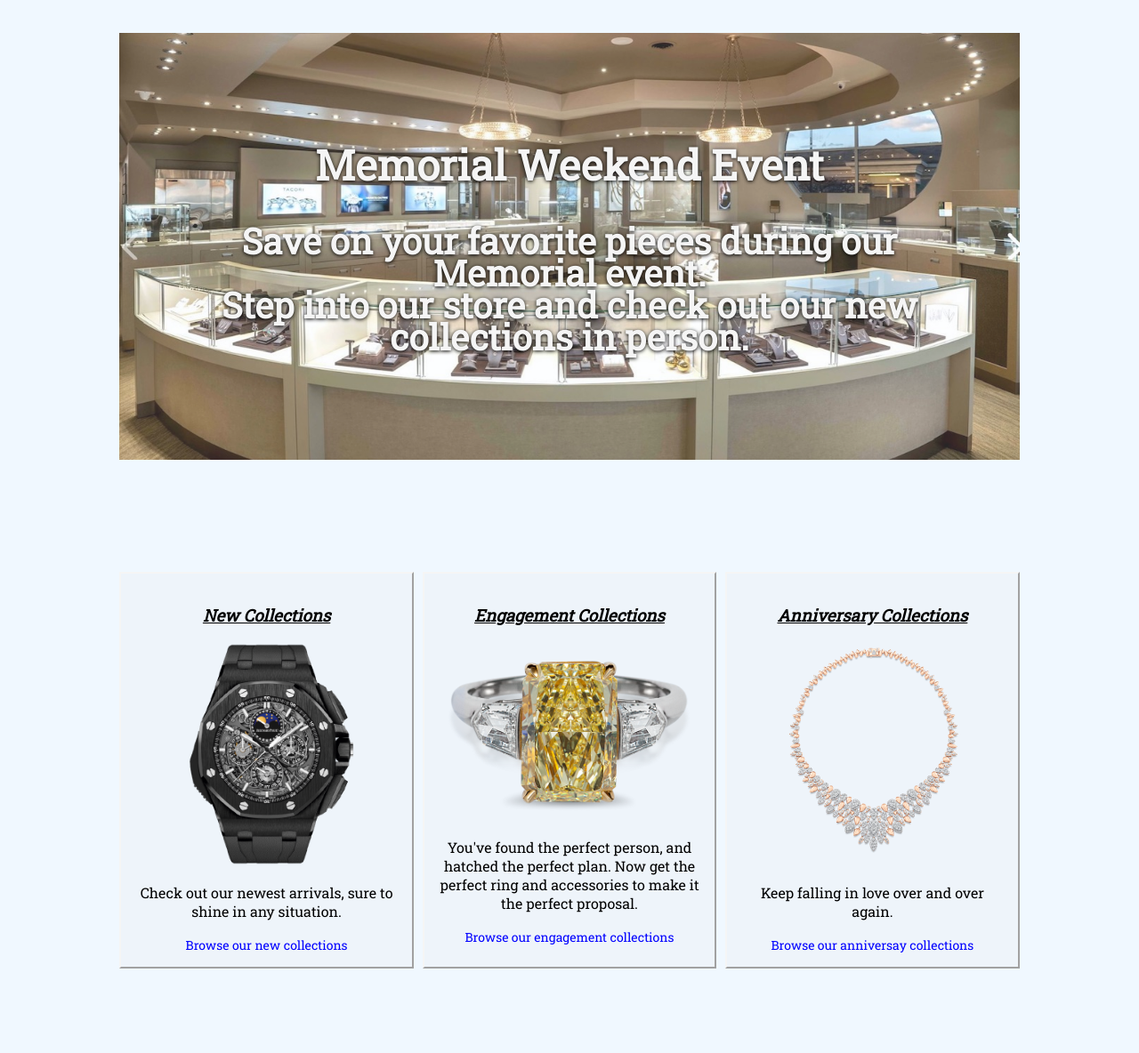
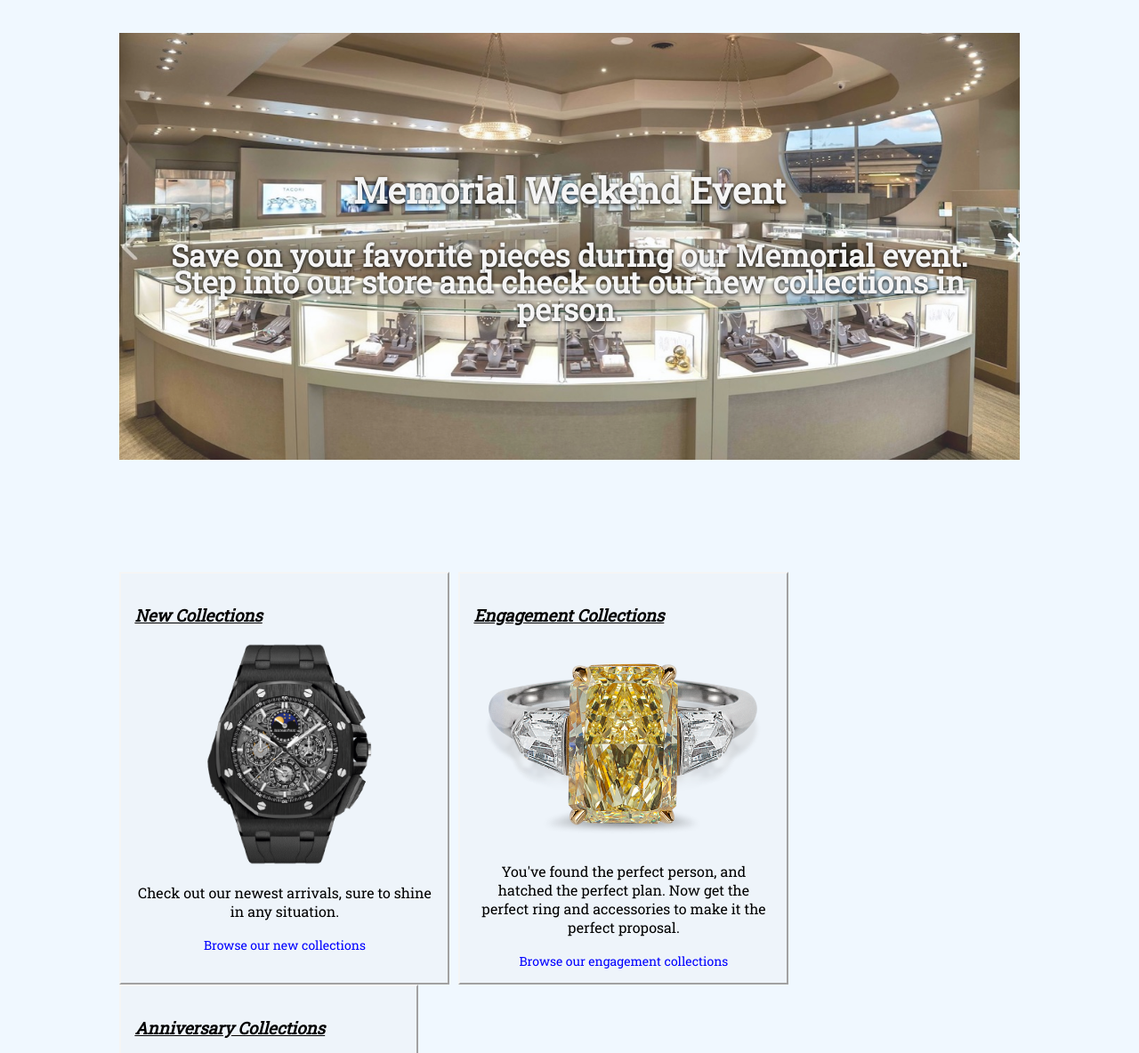
Before and after one commit to MstrAlexandre/MGallo, a plain HTML site: page index.html in a window 1280 px wide. Shown: the part 83-1267 px from the top of the page at 89% size. Drawn offline with Linux system fonts and the light colour scheme.

Commit message:
Update styles.css

```diff
--- a/styles.css
+++ b/styles.css
@@ -59,12 +59,14 @@ header {
 .banner-text {
   position: relative;
   color: whitesmoke;
-  font-size: 40px;
+  font-size: 34px;
   line-height: 0.9;
   text-align: center;
   text-shadow: 0px 1px 4px black;
   padding: 5%;
   font-weight: bold;
+  max-width: fit-content;
+  flex-wrap: wrap;
 }
 
 .columns {
@@ -73,20 +75,24 @@ header {
   column-gap: 10px;
   margin: 10%;
   text-align: center;
+  flex-wrap: wrap
 }
 
 .column {
   padding: 15px;
   color: Black;
-  width: 33.33%;
+  max-width: 33.33%;
   flex-shrink: 3;
   background-color: rgba(212, 205, 205, 0.1);
   border: 2px outset whitesmoke;
+  ;
 }
 
 .column h3 {
     font-style: italic;
     text-decoration: underline;
+    max-width: fit-content;
+    flex-wrap: wrap;
 }
 
 .colpic {
```
